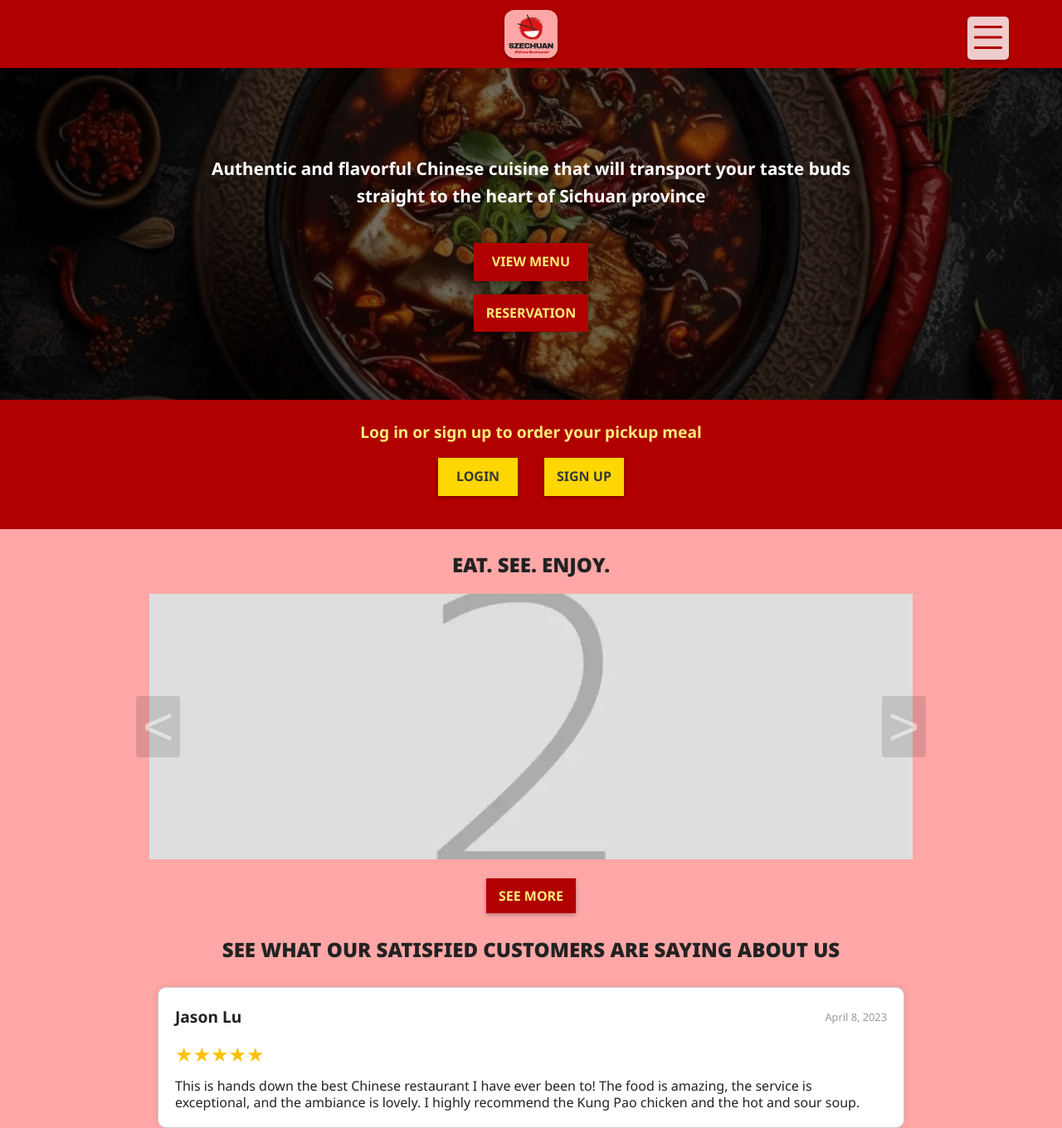
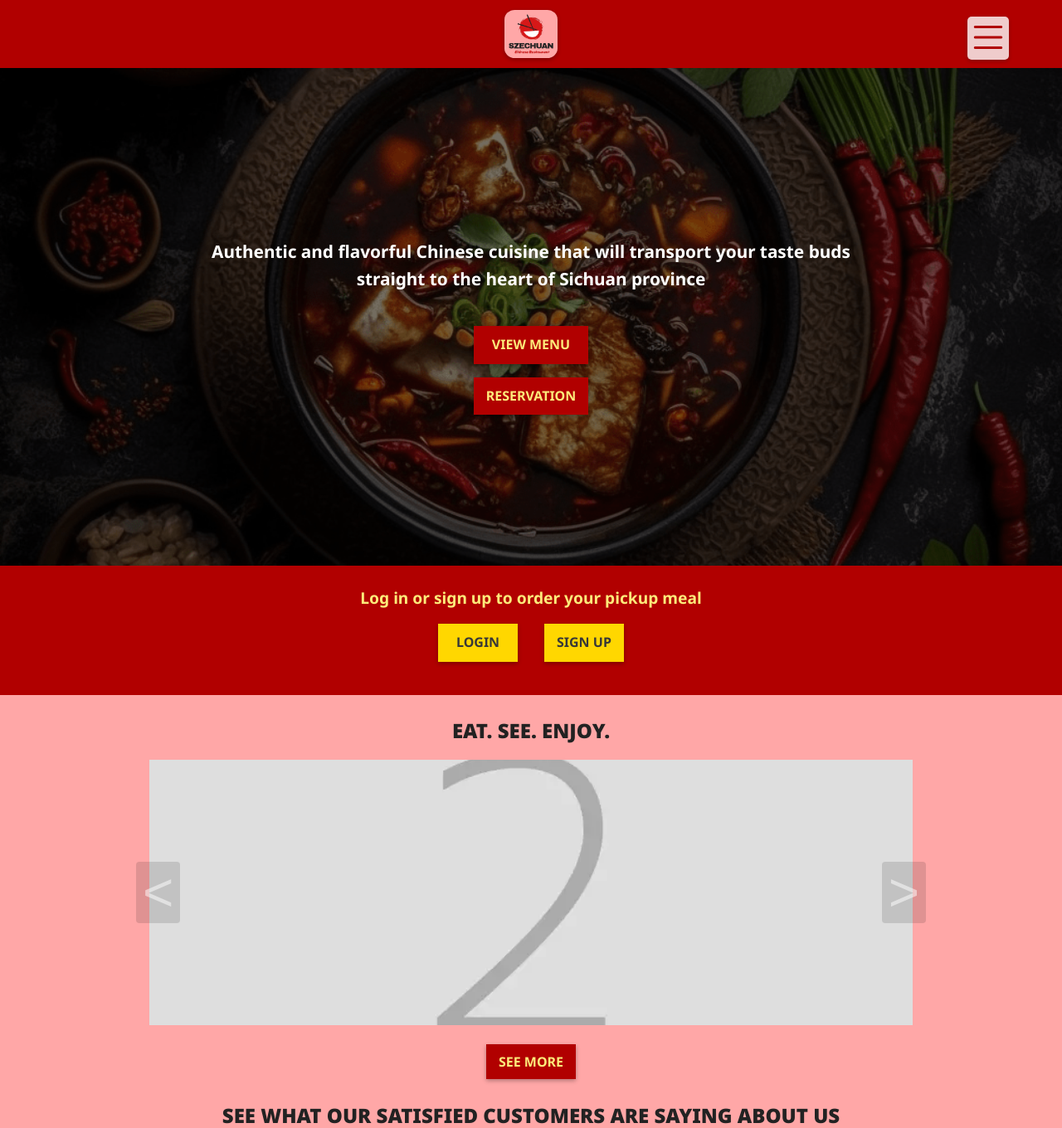
Before and after one commit to Theochenxiyuan/restaurant-website, a PHP site: page / in a window 1280 px wide. Shown: the top 1360 px of the page at 83% size. Run offline with PHP 8.4, Linux system fonts and the light colour scheme.

Commit message:
change home page welcome section size

```diff
--- a/css/home.css
+++ b/css/home.css
@@ -2,7 +2,7 @@ section.welcome {
   width: 100%;
   position: relative;
   overflow: hidden;
-  min-height: 50vh;
+  min-height: 600px;
 }
 
 .big-picture {
```
